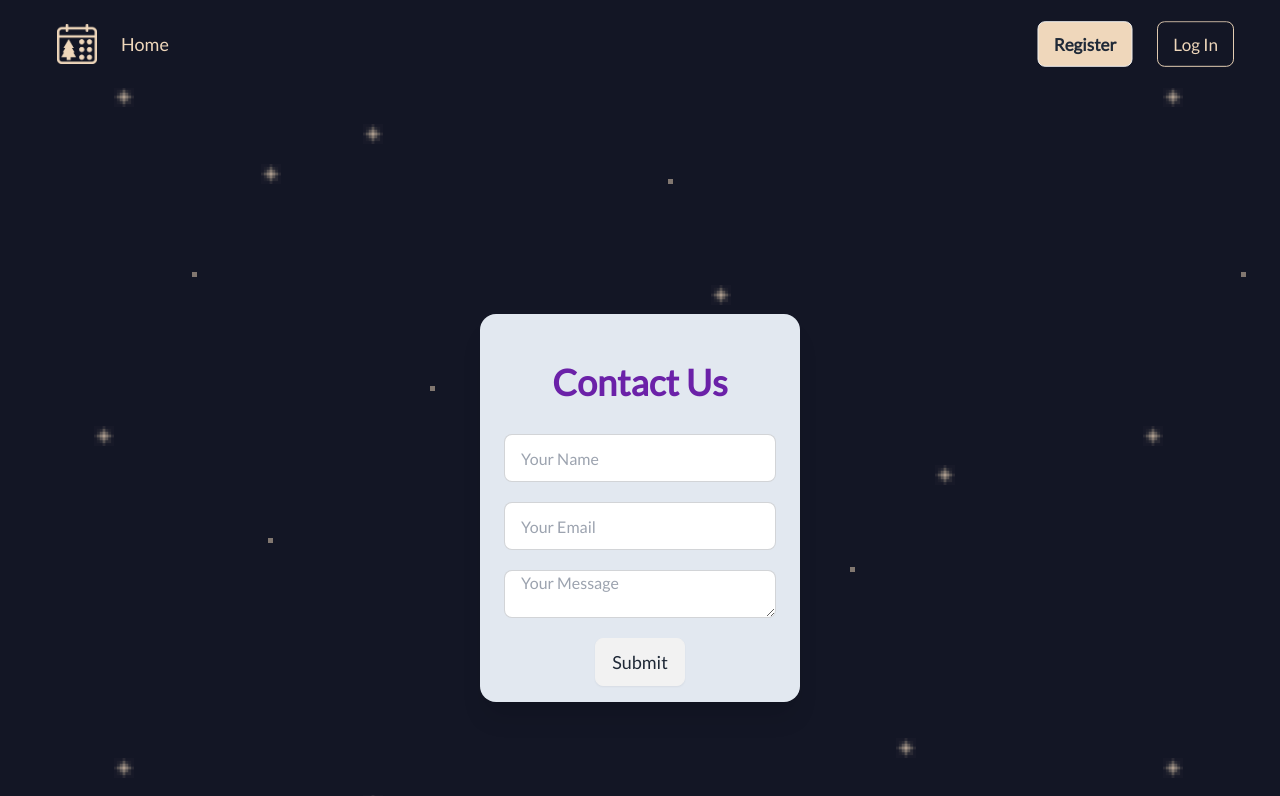
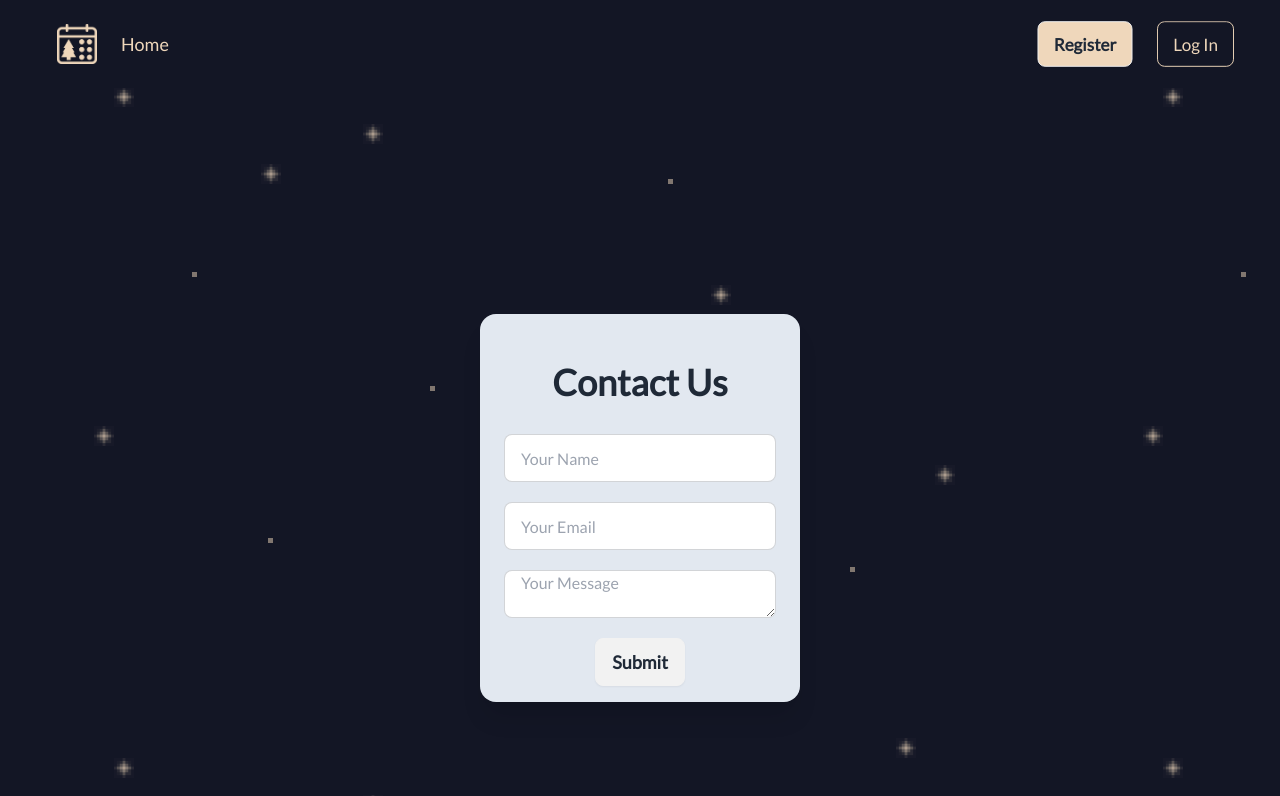
Before and after one commit to johntrehearn/CalendarApp-Team-5, a Next.js app in the folder frontend/: page /contact in a window 1280 px wide. Shown: the top 796 px of the page. Built offline with nearby package versions, Linux system fonts and the light colour scheme.

Commit message:
change in styling

```diff
--- a/frontend/src/app/contact/page.tsx
+++ b/frontend/src/app/contact/page.tsx
@@ -9,7 +9,7 @@ const ContactPage = () => {
     <div className="flex items-center justify-center h-screen">
       <div className="card w-80 bg-[#e2e8f0] shadow-xl px-6 py-4">
         <div className="text-center my-8">
-          <h1 className="text-4xl font-bold text-purple-800">Contact Us</h1>
+          <h1 className="text-4xl font-bold text-clr-accent">Contact Us</h1>
         </div>
         <form
           /*  onSubmit={handleSubmit} */
@@ -32,7 +32,7 @@ const ContactPage = () => {
           ></textarea>
           <button
             type="submit"
-            className="btn hover:btn-outline font-normal text-lg"
+            className="btn hover:btn-outline bg-clr-base text-[#efd7bb]font-normal text-lg "
           >
             Submit
           </button>
```
